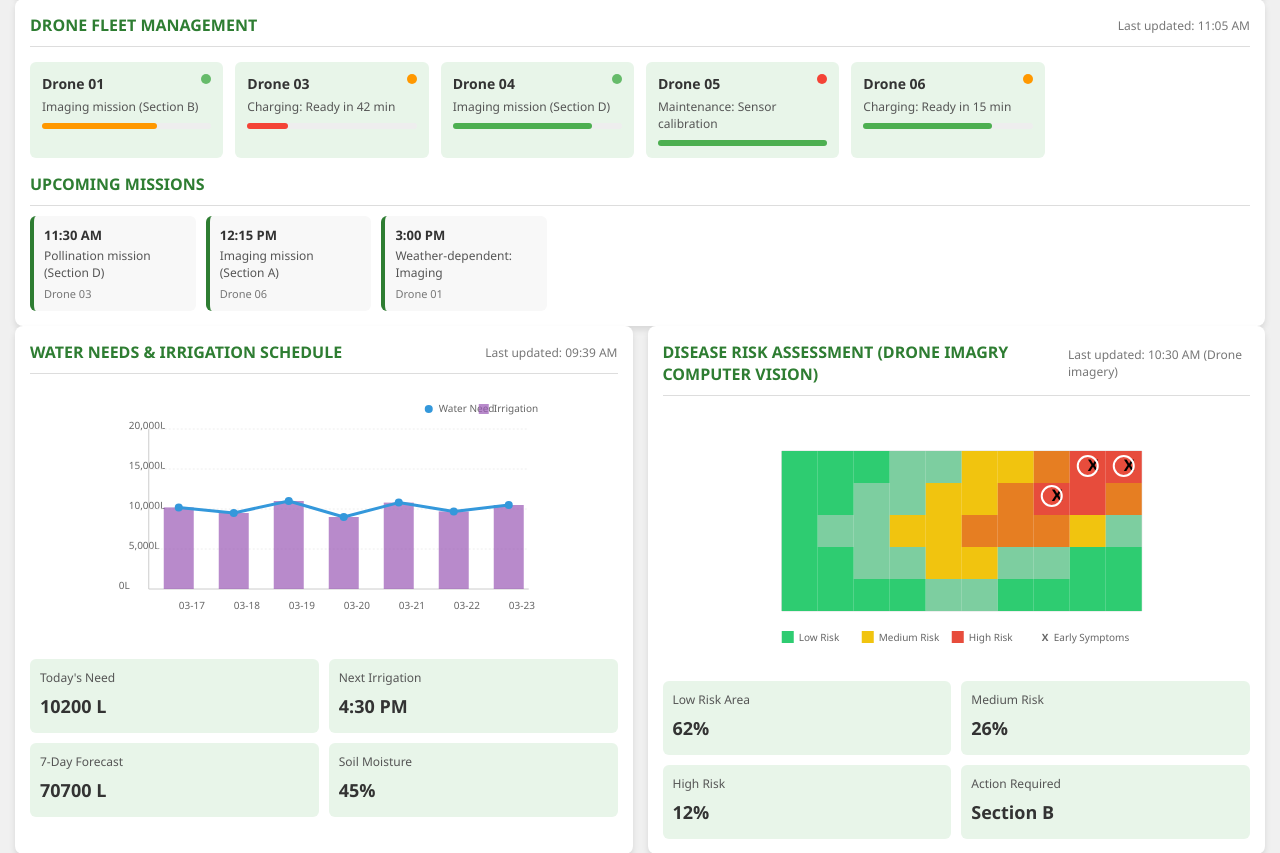
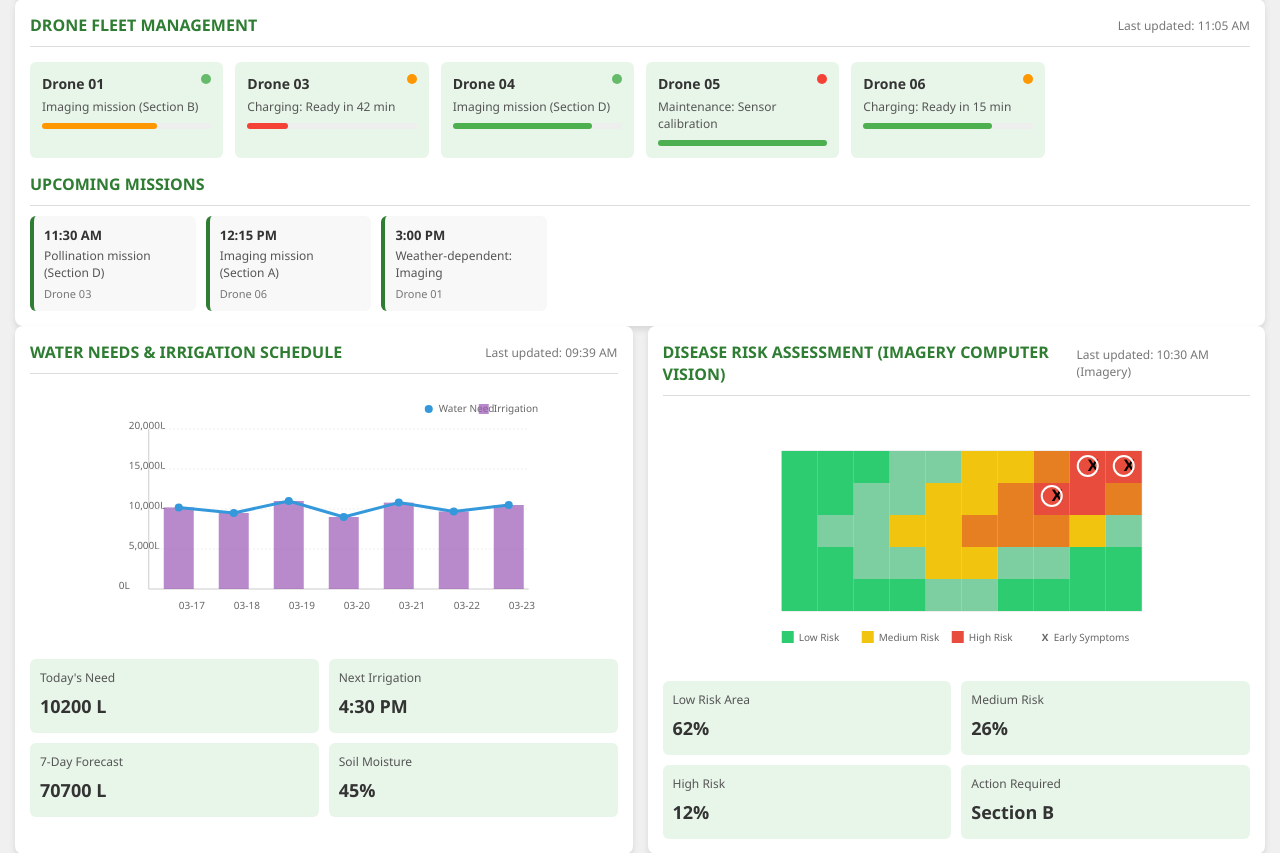
Before and after one commit to Ryantshh/DBTT-Analytics, a Flask app: page / in a window 1280 px wide. Shown: the part 421-1274 px from the top of the page. Run offline with Flask 3, Linux system fonts and the light colour scheme.

Commit message:
minor changes

```diff
--- a/comcrop-dashboard/templates/dashboard.html
+++ b/comcrop-dashboard/templates/dashboard.html
@@ -205,8 +205,8 @@
                 <!-- Disease Risk Assessment -->
                 <div class="dashboard-section">
                     <div class="section-header">
-                        <h2>DISEASE RISK ASSESSMENT (DRONE IMAGRY COMPUTER VISION)</h2>
-                        <span class="timestamp">Last updated: 10:30 AM (Drone imagery)</span>
+                        <h2>DISEASE RISK ASSESSMENT (IMAGERY COMPUTER VISION)</h2>
+                        <span class="timestamp">Last updated: 10:30 AM (Imagery)</span>
                     </div>
 
                     <div class="chart-container">
```
